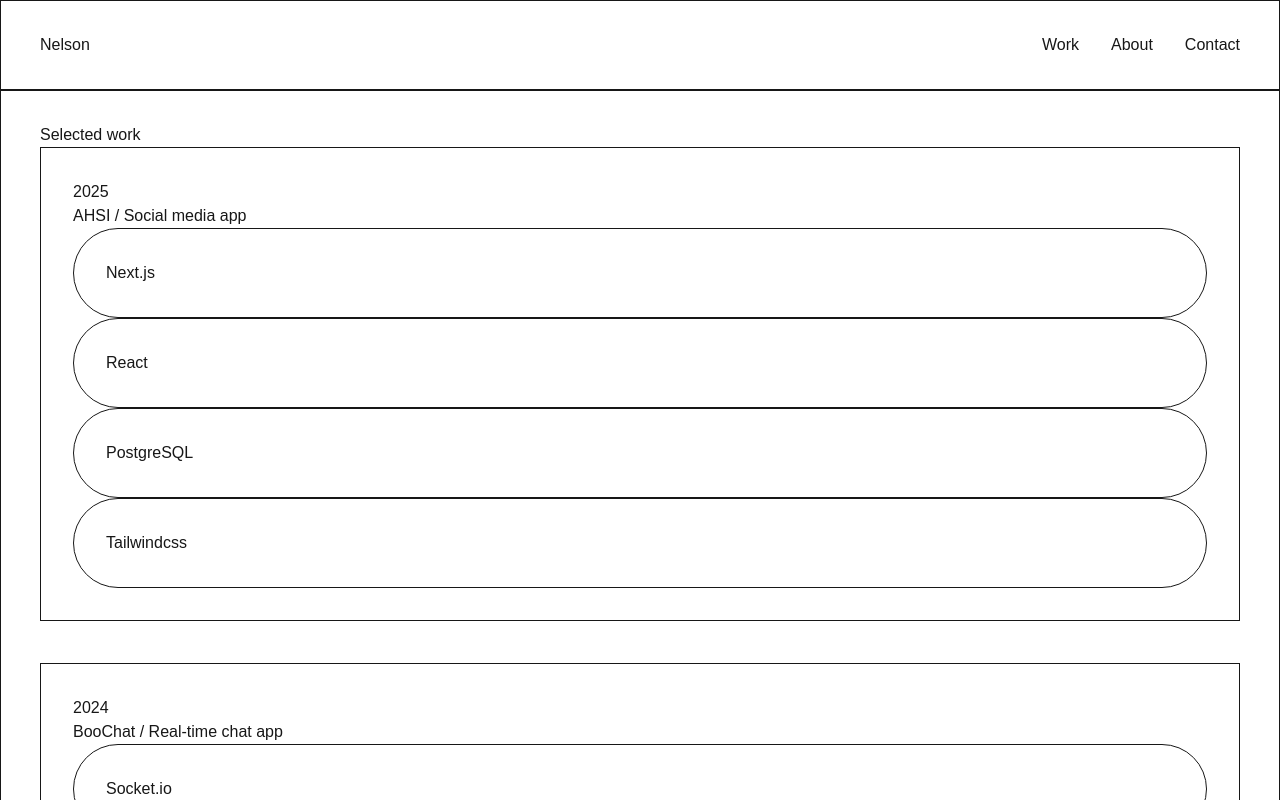
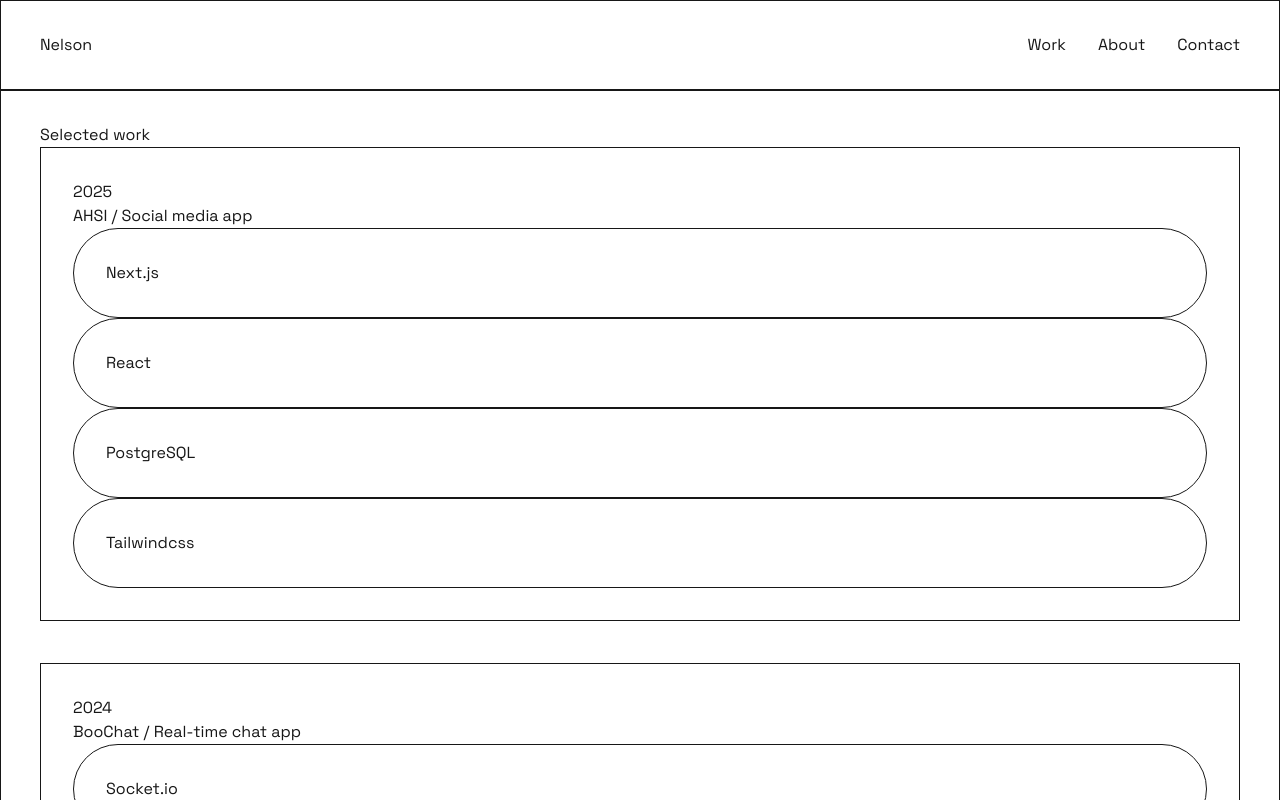
Before and after one commit to nelrnd/portfolio, a Next.js app: page /work in a window 1280 px wide. Shown: the top 800 px of the page. Built offline with nearby package versions, Linux system fonts and the light colour scheme.

Commit message:
Add custom typeface and generate metadata for all pages

```diff
--- a/app/about/page.tsx
+++ b/app/about/page.tsx
@@ -1,4 +1,9 @@
 import About from "@/components/about"
+import { Metadata } from "next"
+
+export const metadata: Metadata = {
+  title: "About",
+}
 
 export default async function Page() {
   return (
--- a/app/contact/page.tsx
+++ b/app/contact/page.tsx
@@ -3,6 +3,11 @@ import ContactInfo from "@/components/contact-info"
 import Grid from "@/components/grid"
 import Section from "@/components/section"
 import data from "@/data.json"
+import { Metadata } from "next"
+
+export const metadata: Metadata = {
+  title: "Contact",
+}
 
 export default async function Page() {
   const { contact } = data
--- a/app/globals.css
+++ b/app/globals.css
@@ -10,8 +10,7 @@
   --color-background: var(--background);
   --color-foreground: var(--foreground);
   --container-container: var(--container);
-  --font-sans: var(--font-geist-sans);
-  --font-mono: var(--font-geist-mono);
+  --font-sans: var(--font-grotesk);
 }
 
 body {
--- a/app/layout.tsx
+++ b/app/layout.tsx
@@ -1,21 +1,19 @@
 import type { Metadata } from "next"
-import { Geist, Geist_Mono } from "next/font/google"
+import { Space_Grotesk } from "next/font/google"
 import "./globals.css"
 import Navbar from "@/components/navbar"
 import Footer from "@/components/footer"
 
-const geistSans = Geist({
-  variable: "--font-geist-sans",
-  subsets: ["latin"],
-})
-
-const geistMono = Geist_Mono({
-  variable: "--font-geist-mono",
+const spaceGrotesk = Space_Grotesk({
+  variable: "--font-grotesk",
   subsets: ["latin"],
 })
 
 export const metadata: Metadata = {
-  title: "Nelson Web Developer Portfolio",
+  title: {
+    template: "%s | Nelson Renaudin",
+    default: "Nelson Renaudin | Freelance Web Developer",
+  },
   description: "Portfolio of Nelson Renaudin, Full-stack web developer",
 }
 
@@ -26,9 +24,7 @@ export default function RootLayout({
 }>) {
   return (
     <html lang="en">
-      <body
-        className={`${geistSans.variable} ${geistMono.variable} antialiased`}
-      >
+      <body className={`${spaceGrotesk.className} antialiased`}>
         <Navbar />
         {children}
         <Footer />
--- a/app/work/[slug]/page.tsx
+++ b/app/work/[slug]/page.tsx
@@ -4,14 +4,25 @@ import Section from "@/components/section"
 import Tag from "@/components/tag"
 import data from "@/data.json"
 import { Project } from "@/lib/definitions"
+import type { Metadata } from "next"
 import Image from "next/image"
 import Link from "next/link"
 
-export default async function Page({
-  params,
-}: {
+type Props = {
   params: Promise<{ slug: string }>
-}) {
+}
+
+export async function generateMetadata({ params }: Props): Promise<Metadata> {
+  const { slug } = await params
+  const project = data.projects.find((project) => project.slug === slug)
+  return {
+    title: project?.title,
+    description: project?.desc,
+    keywords: project?.tags,
+  }
+}
+
+export default async function Page({ params }: Props) {
   const { slug } = await params
   const index = data.projects.findIndex((project) => project.slug === slug)
   const project = data.projects[index]
--- a/app/work/page.tsx
+++ b/app/work/page.tsx
@@ -1,4 +1,9 @@
 import Projects from "@/components/projects"
+import { Metadata } from "next"
+
+export const metadata: Metadata = {
+  title: "Work",
+}
 
 export default async function Page() {
   return (
--- a/components/project-card.tsx
+++ b/components/project-card.tsx
@@ -5,7 +5,7 @@ import Tag from "./tag"
 
 export default function ProjectCard({ project }: { project: Project }) {
   return (
-    <Link href={`/project/${project.slug}`}>
+    <Link href={`/work/${project.slug}`}>
       <Card>
         <p>{project.year}</p>
         <h3>
--- a/data.json
+++ b/data.json
@@ -38,7 +38,7 @@
       "title": "BooChat",
       "year": 2024,
       "subTitle": "Real-time chat app",
-      "desc": "BooChat is a real-time chat application ",
+      "desc": "BooChat is a real-time chat application",
       "tags": ["Socket.io", "React", "Express", "PassportJS"],
       "roles": ["UX/UI Developer", "Frontend developer", "Backend developer"],
       "urls": {
```
